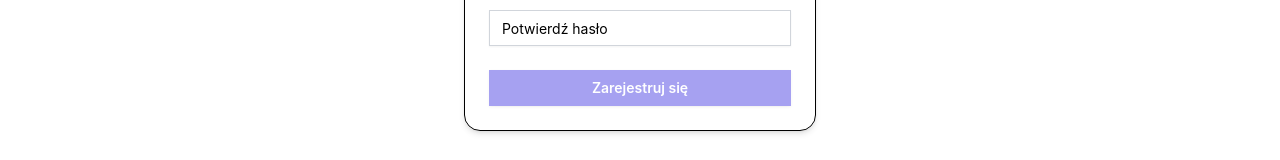
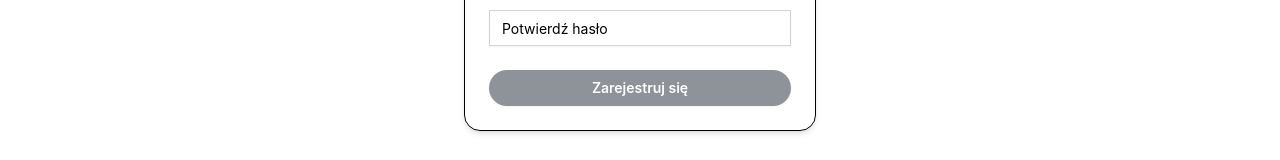
Before and after one commit to JaCoWymowny/football-stats, a React (Vite) app in the folder client/: page /auth/register in a window 1280 px wide. Shown: the part 603-763 px from the top of the page. Built offline with nearby package versions, Linux system fonts and the light colour scheme; no server answers; what @midudev/tailwind-animations would draw is missing.

Commit message:
refactor site styles login/register

```diff
--- a/client/src/features/auth/components/forms/login/LoginForm.tsx
+++ b/client/src/features/auth/components/forms/login/LoginForm.tsx
@@ -101,7 +101,7 @@ const LoginForm: FC = () => {
           disabled={
             !form.formState.isValid || form.formState.isSubmitting || loginMutation.isPending
           }
-          className='w-full py-3 bg-indigo-600 text-white font-semibold rounded-lg hover:bg-indigo-700 transition-colors'
+          className='w-full py-3 bg-gray-800 text-white font-semibold rounded-full shadow hover:bg-gray-700 transition-all'
         >
           {loginMutation.isPending ? 'Logowanie...' : 'Zaloguj się'}
         </Button>
--- a/client/src/features/auth/components/forms/register/RegisterForm.tsx
+++ b/client/src/features/auth/components/forms/register/RegisterForm.tsx
@@ -150,7 +150,7 @@ const RegisterForm: FC = () => {
           disabled={
             !form.formState.isValid || form.formState.isSubmitting || registerMutation.isPending
           }
-          className='w-full py-3 bg-indigo-600 text-white font-semibold rounded-lg hover:bg-indigo-700 transition-colors'
+          className='w-full py-3 bg-gray-800 text-white font-semibold rounded-full shadow hover:bg-gray-700 transition-all'
         >
           {registerMutation.isPending ? 'Rejestrowanie...' : 'Zarejestruj się'}
         </Button>
```
